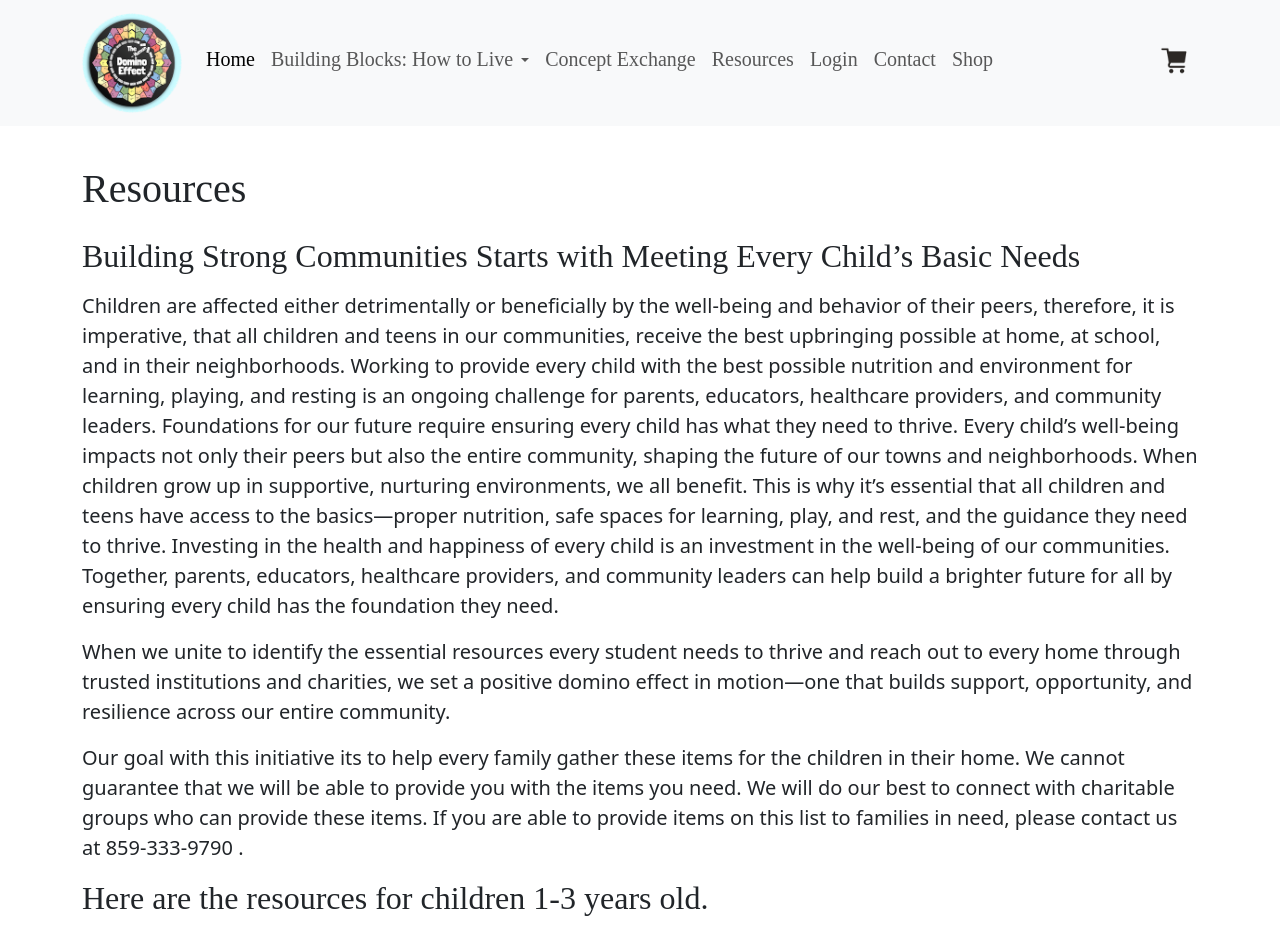
After one commit to YuYyy10/online-concept-exchange-s24, a Flask app: page /content/resources/1 in a window 1280 px wide. The commit adds this page. Shown: the top 935 px of the page. Run offline with Flask 3, Linux system fonts and the light colour scheme; some web fonts are replaced.

Commit message:
Resources page
Create resource page and direct to it based on age pop up. With test google form.

```diff
--- a/oce/content/routes.py
+++ b/oce/content/routes.py
@@ -47,6 +47,10 @@ def tiles():
 def concept_exchange():
   return render_template('mainForum.html')
 
+@content.route('/content/resources/<selected_age>')
+def resources(selected_age):
+    return render_template('resources.html', selected_age=selected_age)
+
 @content.route('/content/Login/')
 def login():
   return render_template('LoginPage.html')
--- a/oce/templates/base.html
+++ b/oce/templates/base.html
@@ -92,6 +92,11 @@
           </a></h5>
         </li>
         <li class="nav-item active">
+          <h5><a href="{{ url_for('content.resources', selected_age='1')}}" class="nav-link">
+              Resources
+            </a></h5>
+          </li>
+        <li class="nav-item active">
         <h5><a href="{{ url_for('content.login')}}" class="nav-link">
             Login
           </a></h5>
--- /dev/null
+++ b/oce/templates/resources.html
@@ -0,0 +1,136 @@
+<!-- include the navbar and footer -->
+{% extends 'base.html' %}
+<!-- this is the content block that corresponds to base.html -->
+{% block content %}
+<link
+  rel="stylesheet"
+  href="{{ url_for('static', filename='css/index.css') }}"
+/>
+<!--
+  The home page is defined as a Bootstrap grid
+  (https://getbootstrap.com/docs/5.3/layout/grid/)
+
+  This link can explain many of the Bootstrap CSS
+  classes on each element, such as row and col-*
+-->
+
+<head>
+  <title>Resources</title>
+  <meta charset="utf-8">
+  <meta name="viewport" content="width=device-width, initial-scale=1">
+  <style>
+    body {
+      padding-top: 100px;
+      scroll-behavior: smooth;
+    }
+    .section {
+      padding: 50px 0;
+    }
+    .hidden {
+      display: none;
+    }
+  </style>
+</head>
+<body>
+  <div class="container mt-5">
+    <h1 class="mb-4">Resources</h1>
+
+    <h2 class="mb-3">Building Strong Communities Starts with Meeting Every Child’s Basic Needs</h2>
+
+    <!-- Paragraph under subtitle -->
+    <p class="lead">
+        Children are affected either detrimentally or beneficially by the well-being and behavior of their peers, therefore, it is imperative, that all children and teens in our communities, receive the best upbringing possible at home, at school, and in their neighborhoods. Working to provide every child with the best possible nutrition and environment for learning, playing, and resting is an ongoing challenge for parents, educators, healthcare providers, and community leaders. Foundations for our future require ensuring every child has what they need to thrive. Every child’s well-being impacts not only their peers but also the entire community, shaping the future of our towns and neighborhoods. When children grow up in supportive, nurturing environments, we all benefit. This is why it’s essential that all children and teens have access to the basics—proper nutrition, safe spaces for learning, play, and rest, and the guidance they need to thrive. Investing in the health and happiness of every child is an investment in the well-being of our communities. Together, parents, educators, healthcare providers, and community leaders can help build a brighter future for all by ensuring every child has the foundation they need.
+    </p>
+
+    <p class="lead">
+        When we unite to identify the essential resources every student needs to thrive and reach out to every home through trusted institutions and charities, we set a positive domino effect in motion—one that builds support, opportunity, and resilience across our entire community.
+    </p>
+
+    <p class="lead">
+        Our goal with this initiative its to help every family gather these items for the children in their home. We cannot guarantee that we will be able to provide you with the items you need. We will do our best to connect with charitable groups who can provide these items. If you are able to provide items on this list to families in need, please contact us at <b> 859-333-9790 </b>.
+    </p>
+
+    <!-- All resource sections (0 to 18) -->
+    <div class="resource-content">
+        {% if selected_age == 'under-1' %}
+        <h2 class="mb-3">Here are the resources for children under 18 months old.</h2>
+        <p class="lead">Please look for the age group of the child(ren) in your home. Mark the “H” circle for each of the items you already have in your home for each specific age group for each of your children. For example, if you have a five year old, look at each of the items in the column for the age group, “3 years old - six years old.” Check the “H” circle for each of the items you currently HAVE in your home. If you are in NEED of that specific item please check the “N” circle. (Items needed for every age group are listed in the left- hand column.)</p>
+          <iframe src="https://docs.google.com/forms/d/e/1FAIpQLSd9YM1q7BS5jT_QZmqWpGEUMRQoUonhAMUUGpFDff-9bs6zNw/viewform?embedded=true" width="640" height="382" frameborder="0" marginheight="0" marginwidth="0">Loading…</iframe>
+
+        {% elif selected_age in ['1', '2', '3'] %}
+        <h2 class="mb-3">Here are the resources for children 1-3 years old.</h2>
+        <p class="lead">Please look for the age group of the child(ren) in your home. Mark the “H” circle for each of the items you already have in your home for each specific age group for each of your children. For example, if you have a five year old, look at each of the items in the column for the age group, “3 years old - six years old.” Check the “H” circle for each of the items you currently HAVE in your home. If you are in NEED of that specific item please check the “N” circle. (Items needed for every age group are listed in the left- hand column.)</p>
+          <iframe src="https://docs.google.com/forms/d/e/1FAIpQLSd9YM1q7BS5jT_QZmqWpGEUMRQoUonhAMUUGpFDff-9bs6zNw/viewform?embedded=true" width="640" height="382" frameborder="0" marginheight="0" marginwidth="0">Loading…</iframe>
+
+        {% elif selected_age in ['4', '5', '6'] %}
+        <h2 class="mb-3">Here are the resources for children 3-6 years old.</h2>
+        <p class="lead">Please look for the age group of the child(ren) in your home. Mark the “H” circle for each of the items you already have in your home for each specific age group for each of your children. For example, if you have a five year old, look at each of the items in the column for the age group, “3 years old - six years old.” Check the “H” circle for each of the items you currently HAVE in your home. If you are in NEED of that specific item please check the “N” circle. (Items needed for every age group are listed in the left- hand column.)</p>
+          <iframe src="https://docs.google.com/forms/d/e/1FAIpQLSd9YM1q7BS5jT_QZmqWpGEUMRQoUonhAMUUGpFDff-9bs6zNw/viewform?embedded=true" width="640" height="382" frameborder="0" marginheight="0" marginwidth="0">Loading…</iframe>
+
+        {% elif selected_age in ['7', '8', '9'] %}
+        <h2 class="mb-3">Here are the resources for children 6-9 years old.</h2>
+          <p class="lead">Please look for the age group of the child(ren) in your home. Mark the “H” circle for each of the items you already have in your home for each specific age group for each of your children. For example, if you have a five year old, look at each of the items in the column for the age group, “3 years old - six years old.” Check the “H” circle for each of the items you currently HAVE in your home. If you are in NEED of that specific item please check the “N” circle. (Items needed for every age group are listed in the left- hand column.)</p>
+          <iframe src="https://docs.google.com/forms/d/e/1FAIpQLSd9YM1q7BS5jT_QZmqWpGEUMRQoUonhAMUUGpFDff-9bs6zNw/viewform?embedded=true" width="640" height="382" frameborder="0" marginheight="0" marginwidth="0">Loading…</iframe>
+
+        {% elif selected_age in ['10', '11', '12'] %}
+        <h2 class="mb-3">Here are the resources for children 9-12 years old.</h2>
+          <p class="lead">Please look for the age group of the child(ren) in your home. Mark the “H” circle for each of the items you already have in your home for each specific age group for each of your children. For example, if you have a five year old, look at each of the items in the column for the age group, “3 years old - six years old.” Check the “H” circle for each of the items you currently HAVE in your home. If you are in NEED of that specific item please check the “N” circle. (Items needed for every age group are listed in the left- hand column.)</p>
+          <iframe src="https://docs.google.com/forms/d/e/1FAIpQLSd9YM1q7BS5jT_QZmqWpGEUMRQoUonhAMUUGpFDff-9bs6zNw/viewform?embedded=true" width="640" height="382" frameborder="0" marginheight="0" marginwidth="0">Loading…</iframe>
+
+        {% elif selected_age in ['13', '14', '15'] %}
+        <h2 class="mb-3">Here are the resources for children 12-15 years old.</h2>
+          <p class="lead">Please look for the age group of the child(ren) in your home. Mark the “H” circle for each of the items you already have in your home for each specific age group for each of your children. For example, if you have a five year old, look at each of the items in the column for the age group, “3 years old - six years old.” Check the “H” circle for each of the items you currently HAVE in your home. If you are in NEED of that specific item please check the “N” circle. (Items needed for every age group are listed in the left- hand column.)</p>
+          <iframe src="https://docs.google.com/forms/d/e/1FAIpQLSd9YM1q7BS5jT_QZmqWpGEUMRQoUonhAMUUGpFDff-9bs6zNw/viewform?embedded=true" width="640" height="382" frameborder="0" marginheight="0" marginwidth="0">Loading…</iframe>
+
+        {% elif selected_age in ['16', '17', '18'] %}
+        <h2 class="mb-3">Here are the resources for children 15-18 years old.</h2>
+          <p class="lead">Please look for the age group of the child(ren) in your home. Mark the “H” circle for each of the items you already have in your home for each specific age group for each of your children. For example, if you have a five year old, look at each of the items in the column for the age group, “3 years old - six years old.” Check the “H” circle for each of the items you currently HAVE in your home. If you are in NEED of that specific item please check the “N” circle. (Items needed for every age group are listed in the left- hand column.)</p>
+          <iframe src="https://docs.google.com/forms/d/e/1FAIpQLSd9YM1q7BS5jT_QZmqWpGEUMRQoUonhAMUUGpFDff-9bs6zNw/viewform?embedded=true" width="640" height="382" frameborder="0" marginheight="0" marginwidth="0">Loading…</iframe>
+
+          {% elif selected_age in ['19'] %}
+        <h2 class="mb-3">Here are the resources for children all age groups. Please share with families at your school.</h2>
+          <p class="lead">Please look for the age group of the child(ren) in your home. Mark the “H” circle for each of the items you already have in your home for each specific age group for each of your children. For example, if you have a five year old, look at each of the items in the column for the age group, “3 years old - six years old.” Check the “H” circle for each of the items you currently HAVE in your home. If you are in NEED of that specific item please check the “N” circle. (Items needed for every age group are listed in the left- hand column.)</p>
+          <iframe src="https://docs.google.com/forms/d/e/1FAIpQLSd9YM1q7BS5jT_QZmqWpGEUMRQoUonhAMUUGpFDff-9bs6zNw/viewform?embedded=true" width="640" height="382" frameborder="0" marginheight="0" marginwidth="0">Loading…</iframe>
+
+        {% else %}
+          <p class="lead">Please contact us at the phone number above.</p>
+        {% endif %}
+      </div>
+
+      <div class="navigate-button">
+        <label for="age-select" class="form-label">Wish to navigate to other age group?</label>
+        <select id="age-select" class="form-select">
+          <option value="under-1">Under 18 Months</option>
+          <option value="1">1 Year Old (Over 18 Months)</option>
+          <option value="2">2 Years Old</option>
+          <option value="3">3 Years Old</option>
+          <option value="4">4 Years Old</option>
+          <option value="5">5 Years Old</option>
+          <option value="6">6 Years Old</option>
+          <option value="7">7 Years Old</option>
+          <option value="8">8 Years Old</option>
+          <option value="9">9 Years Old</option>
+          <option value="10">10 Years Old</option>
+          <option value="11">11 Years Old</option>
+          <option value="12">12 Years Old</option>
+          <option value="13">13 Years Old</option>
+          <option value="14">14 Years Old</option>
+          <option value="15">15 Years Old</option>
+          <option value="16">16 Years Old</option>
+          <option value="17">17 Years Old</option>
+          <option value="18">18 Years Old</option>
+        </select>
+        <button class="btn btn-primary mt-3" onclick="navigateToAgeGroup()">Go</button>
+      </div>
+
+      <script>
+        function navigateToAgeGroup() {
+          const ageGroup = document.getElementById('age-select').value;
+          window.location.href = `/content/resources/${ageGroup}`;
+        }
+      </script>
+
+</body>
+</html>
+
+{% endblock %}
```
Also changed, not shown: oce/templates/index.html (+70 -4 lines).
